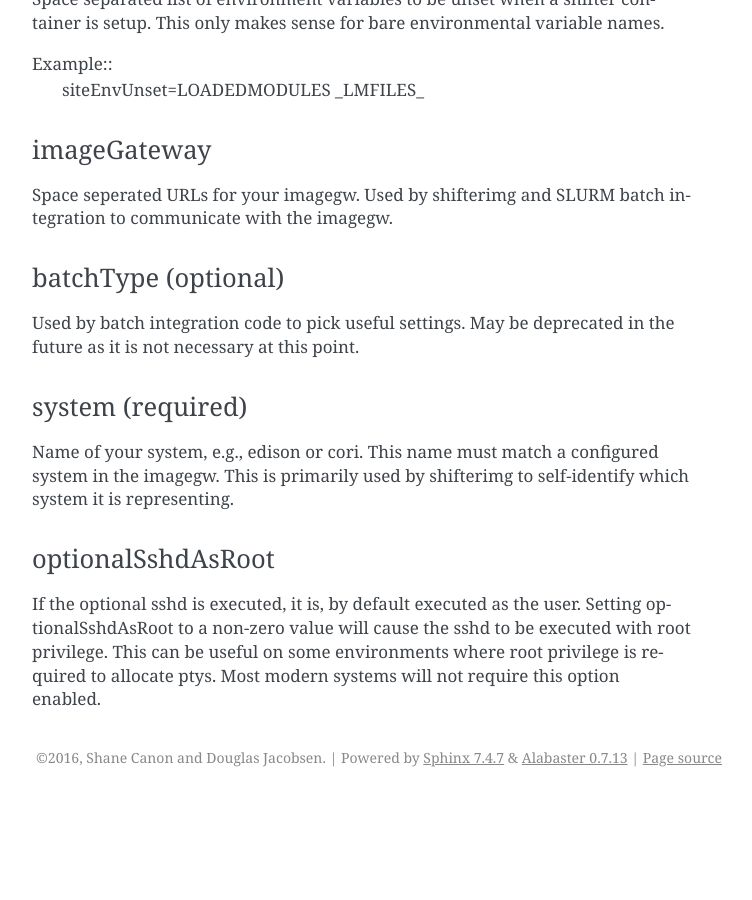
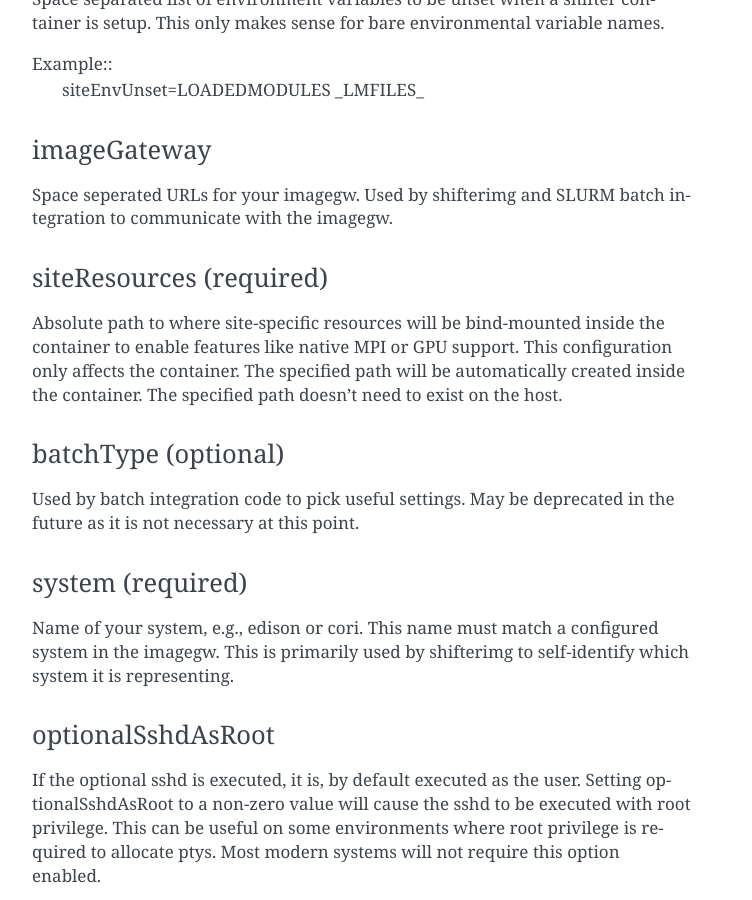
Before and after one commit to NERSC/shifter, a Sphinx documentation site: the page built from doc/config/udiRoot.conf.rst, in a window 1280 px wide and 900 px high, scrolled down 5738 px. Shown: the whole window, without its empty margins (388-1140 px from the left). Built offline with Sphinx 7.4.7, drawn with Linux system fonts in a browser that asks for light colours; before the commit the page ends 6535 px from its top, so only the background shows below that; some of the changed text lies outside the part shown.

Commit message:
updated documentation
Updated description of the siteResources configuration option.

```diff
--- a/doc/config/udiRoot.conf.rst
+++ b/doc/config/udiRoot.conf.rst
@@ -252,6 +252,13 @@ imageGateway
 Space seperated URLs for your imagegw.  Used by shifterimg and SLURM batch
 integration to communicate with the imagegw.
 
+siteResources (required)
+------------------------
+Absolute path to where site-specific resources will be bind-mounted inside the
+container to enable features like native MPI or GPU support.
+This configuration only affects the container. The specified path will be automatically
+created inside the container. The specified path doesn't need to exist on the host.
+
 batchType (optional)
 --------------------
 Used by batch integration code to pick useful settings.  May be deprecated
--- a/doc/install/manualinstallgpu.rst
+++ b/doc/install/manualinstallgpu.rst
@@ -101,7 +101,7 @@ To illustrate the configuration process, consider the following parameters that
 * **autoLoadKernelModule=0** Flag to determine if kernel modules will be loaded by Shifter if required. This is limited to loop, squashfs, ext4 (and dependencies). *Recommend value 0* if kernel modules (loop, squashfs, and ext4) are already loaded as part of the node boot process, otherwise use *value 1* to let Shifter load the kernel modules.
 * **system=greina** The name of the computer cluster where shifter is deployed. It is **important for this to match the platform name in the json configuration file** for the Image Manager.
 * **imageGateway=http://greina9:5000** Space separated URLs for where the Image Gateway can be reached.
-* **siteResources=/opt/shifter/site-resources** Absolute path to where host software dependencies (e.g. nvidia) will be bind-mounted into the container. This feature is used to provide the docker image with access to drivers and hardware that are unique to the target machine, this is done by bind mounting them into the path provided in siteResources when the container is started on the target machine.
+* **siteResources=/opt/shifter/site-resources** Absolute path to where site-specific resources will be bind-mounted inside the container to enable features like native MPI or GPU support. This configuration only affects the container. The specified path will be automatically created inside the container. The specified path doesn't need to exist on the host.
 
 
 Shifter Startup
```
